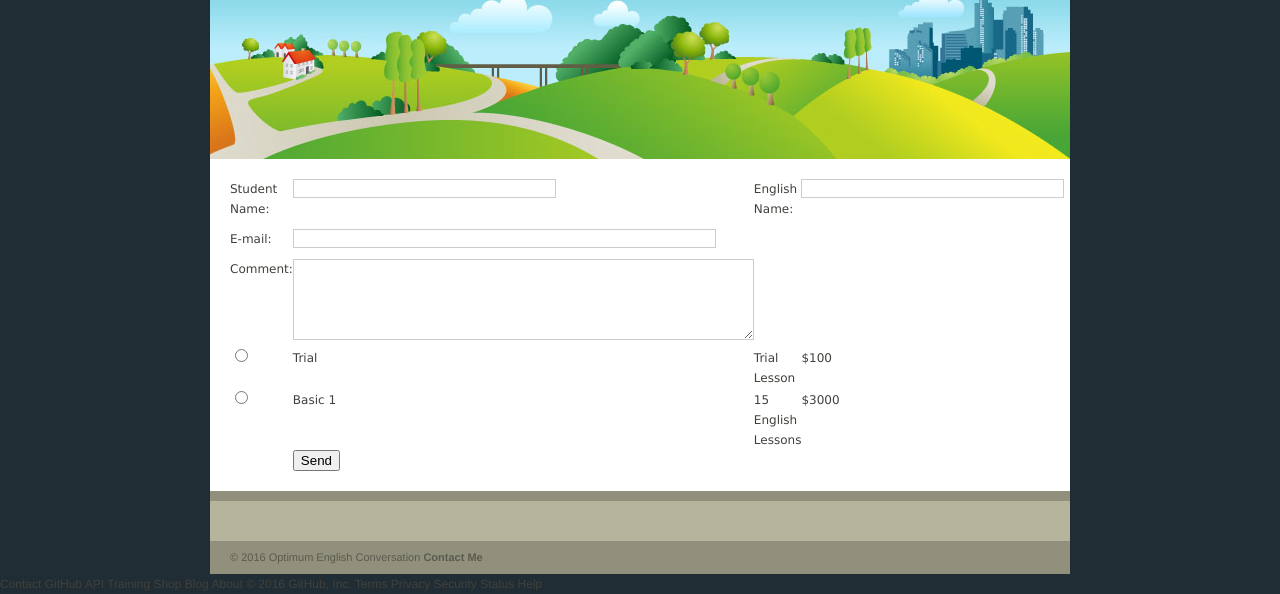
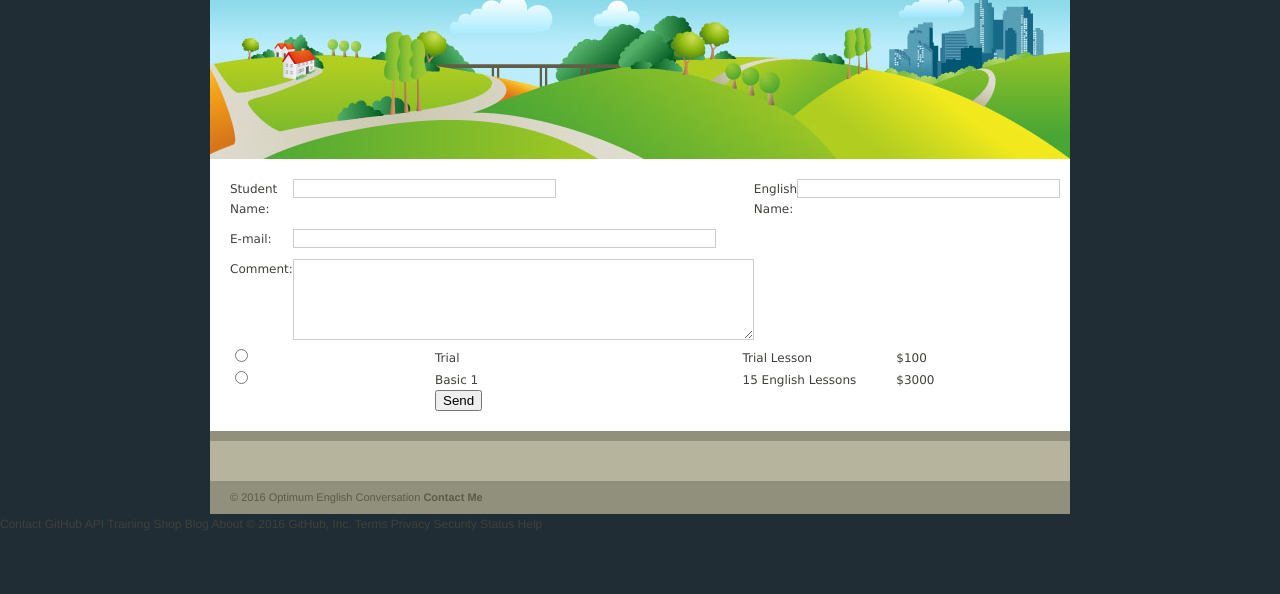
Before and after one commit to optmenglish/optmenglish.github.io, a plain HTML site: page registration.html in a window 1280 px wide. Shown: the part 210-804 px from the top of the page. Drawn offline with Linux system fonts and the light colour scheme.

Commit message:
Update registration.html

```diff
--- a/registration.html
+++ b/registration.html
@@ -43,8 +43,9 @@
 
 			<div id="contentContainer">
 				<div id="content">
+
+	 					<form action="https://formspree.io/optimumenglishclub@gmail.com" method="post">
 	 						<div class="contactus-form">
-	 					<form action="https://formspree.io/optimumenglishclub@gmail.com" method="post">
 			 					<div class="contactus-form-row">
 			 						<div class="contactus-form-label">
 			 							Student Name:
@@ -75,6 +76,8 @@
 			 							<textarea name="Comment" cols="55" rows="5" id="Comment"></textarea>
 			 						</div>
 			 					</div>
+			 				</div>
+			 				<div class="contactus-form">
 			 					<div class="contactus-form-row">
 			 					    <div class="radio-group-element first">
 			 					        <input type="radio" name="CourseSelection" value="Trial">
@@ -110,8 +113,9 @@
 			 							<input type="submit" value="Send">
 			 						</div>
 			 				       	</div>
+			 				  </div>
 						</form>
-		 			</div>
+
 				</div>
 				<div class="clearer"></div>
 			</div>
```
Lines whose indentation alone changed are shown as unchanged.
